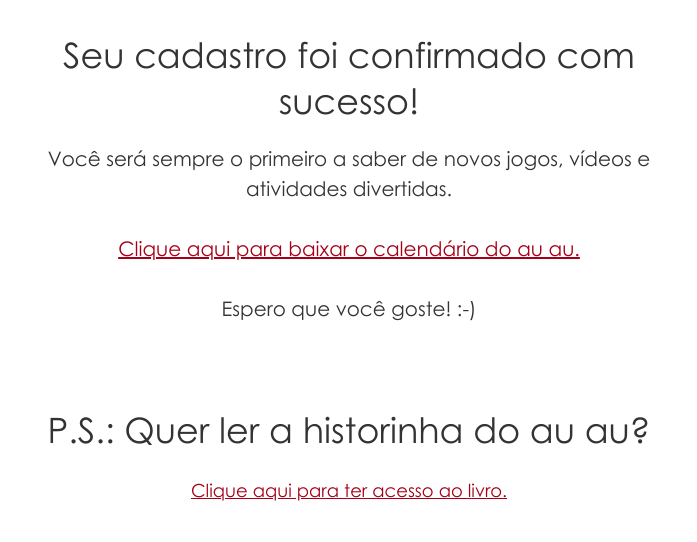
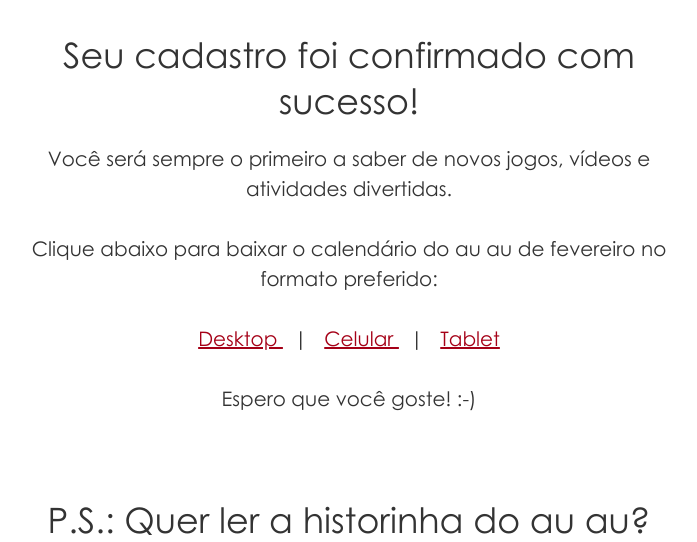
Before and after one commit to rogerhil/oauau, a Django app: template src/templates/confirmation.html in a window 1280 px wide. Shown: the part 605-1147 px from the top of the page, without its empty margins (291-988 px from the left). Run offline with Django 3.2, Linux system fonts and the light colour scheme; the template is opened without the code that fills it, so the values that code supplies are empty; some libraries are stand-ins or nearby versions.

Commit message:
February calendars template change.

```diff
--- a/src/templates/confirmation.html
+++ b/src/templates/confirmation.html
@@ -14,8 +14,17 @@
             atividades divertidas.
         </h3>
         <h3>
-            <a href="{% static 'img/calendar/2016/janeiro.jpg' %}">
-                Clique aqui para baixar o calendário do au au.
+            Clique abaixo para baixar o calendário do au au de fevereiro no formato preferido:
+        </h3>
+        <h3>
+            <a href="{% static 'img/calendar/2016/fevereiro_desktop.jpg' %}">
+                Desktop
+            </a>&nbsp;&nbsp;|&nbsp;&nbsp;
+            <a href="{% static 'img/calendar/2016/fevereiro_celular.jpg' %}">
+                Celular
+            </a>&nbsp;&nbsp;|&nbsp;&nbsp;
+            <a href="{% static 'img/calendar/2016/fevereiro_tablet.jpg' %}">
+                Tablet
             </a>
         </h3>
         <h3>
```
Also changed, not shown: src/static/img/calendar/2016/february_cellphone.jpg (renamed from src/static/img/calendar/february_cellphone.jpg), src/static/img/calendar/2016/february_desktop.jpg (renamed from src/static/img/calendar/february_desktop.jpg), src/static/img/calendar/2016/february_tablet.jpg (renamed from src/static/img/calendar/february_tablet.jpg), src/static/img/calendar/2016/fevereiro_celular.jpg (renamed from src/static/img/calendar/fevereiro_celular.jpg), src/static/img/calendar/2016/fevereiro_desktop.jpg (renamed from src/static/img/calendar/fevereiro_desktop.jpg), src/static/img/calendar/2016/fevereiro_tablet.jpg (renamed from src/static/img/calendar/fevereiro_tablet.jpg).
